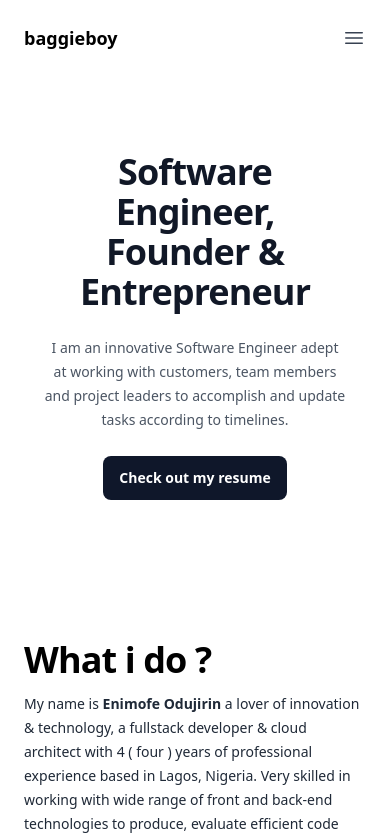
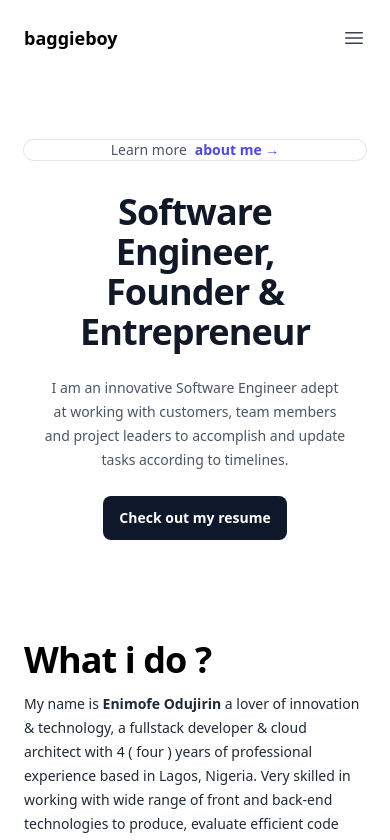
Before and after one commit to thebaggieboy/thebaggieboy.github.io, a Next.js app: page / in a window 390 px wide. Shown: the top 840 px of the page. Built offline with nearby package versions, Linux system fonts and the light colour scheme.

Commit message:
Architecture changes

```diff
--- a/components/About.tsx
+++ b/components/About.tsx
@@ -20,7 +20,7 @@ const links = [
 
             </p> <br /><br />
            <div id="about" className="mx-auto ">
-           <h2 className="text-4xl font-bold tracking-tight text-black sm:text-6xl">About me</h2>
+           <h2 className="text-4xl font-bold tracking-tight pt-4 text-black sm:text-6xl">About me</h2>
             <p className="mt-5 text-sm leading-6 text-gray-600">
        I love enjoy solving complex problems by creating functional applications.
             I started with Python and moved on to creating dynamic websites using PHP, Javascript, and Python as my backend language.
--- a/components/Hero.tsx
+++ b/components/Hero.tsx
@@ -9,19 +9,20 @@ export default function Hero() {
   return (
 
       <main>
+        <br /> <br />
         <div className="relative px-6 lg:px-8">
-          <div className="mx-auto max-w-2xl py-20 sm:py-24 lg:py-20">
-            <div className="hidden sm:mb-8 sm:flex sm:justify-center">
-              <div className="relative rounded-full py-1 px-3 text-sm leading-6 text-gray-600 ring-1 ring-gray-900/10 hover:ring-gray-900/20">
-               Would you like to checkout my latest article?
-                <a href="https://baggieblog.up.railway.app/" className="font-semibold text-indigo-600 pl-2">
-                  <span className="absolute inset-0 " aria-hidden="true" />
-                   Read more <span aria-hidden="true">&rarr;</span>
+          <div className="mx-auto max-w-2xl py-10 sm:py-20 lg:py-20">
+            <div className=" sm:mb-8 sm:flex sm:justify-center">
+              <div className="relative rounded-full px-3 text-sm text-center leading-5 text-gray-600 ring-1 ring-gray-900/10 hover:ring-gray-900/20">
+               Learn more
+                <a href="#about" className="font-semibold text-indigo-600 pl-2">
+                  <span className="absolute inset-0 text-center" aria-hidden="true" />
+                   about me <span aria-hidden="true">&rarr;</span>
                 </a>
               </div>
             </div>
             <div className="text-center mx-auto p-5">
-              <h1 className="text-4xl font-bold tracking-tight text-gray-900 sm:text-6xl">
+              <h1 className="text-4xl  mt-3 font-bold tracking-tight text-gray-900 sm:text-6xl">
               Software Engineer, Founder & Entrepreneur
               </h1>
               <p className="mt-6 text-sm leading-6 text-gray-600">
```
